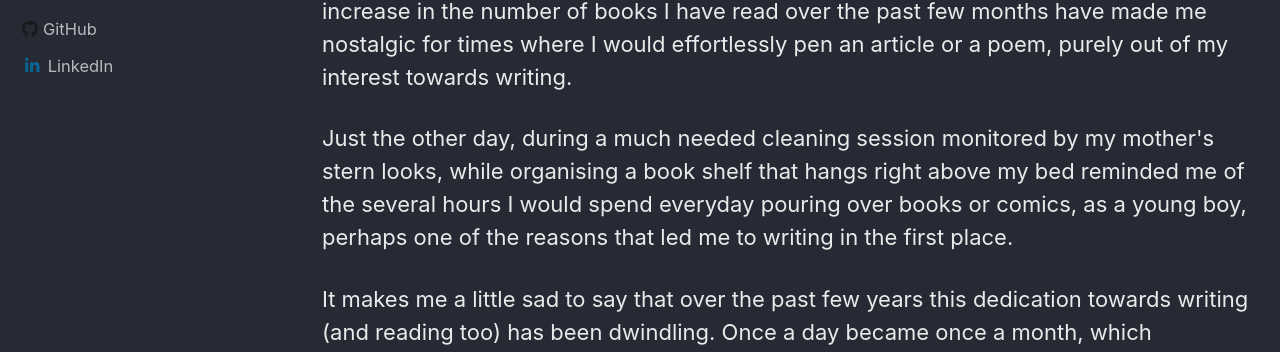
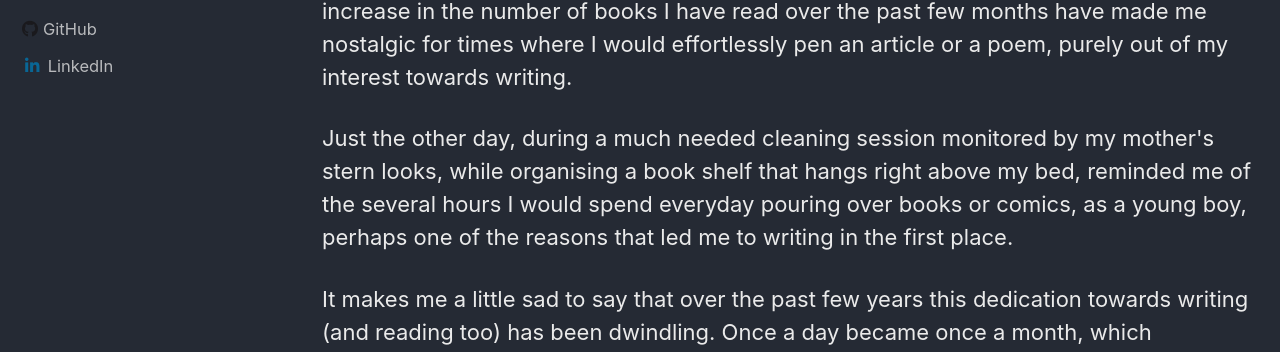
Before and after one commit to gaupeng/gaupeng.github.io, a Jekyll site: the page built from _posts/2021-12-22-rediscovering-writing.html, in a window 1280 px wide and 900 px high. Shown: the part 305-657 px from the top of the window. Built offline with Jekyll 4.4.1, drawn with Linux system fonts in a browser that asks for light colours; cached includes are drawn as plain includes.

```diff
--- a/_posts/2021-12-22-rediscovering-writing.html
+++ b/_posts/2021-12-22-rediscovering-writing.html
@@ -13,7 +13,7 @@ tags:
 </p>
 <p>
     Just the other day, during a much needed cleaning session monitored by my mother's stern looks, while organising a
-    book shelf that hangs right above my bed reminded me of the several hours I would spend everyday pouring over books
+    book shelf that hangs right above my bed, reminded me of the several hours I would spend everyday pouring over books
     or comics, as a young boy, perhaps one of the reasons that led me to writing in the first place.
 </p>
 <p>
```
